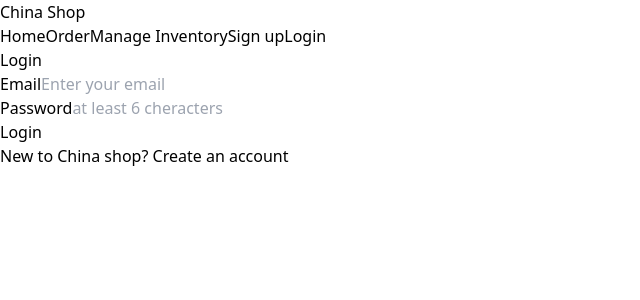
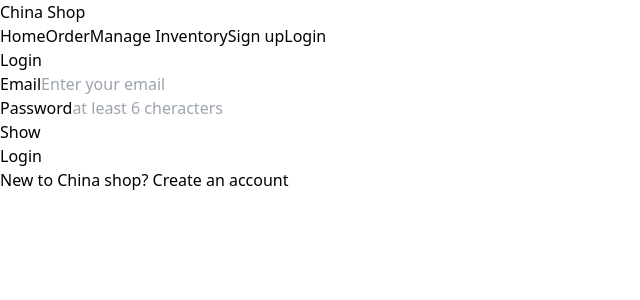
Before and after one commit to mehedi-hasan16/online-shopping, a React (Vite) app: page /login in a window 1280 px wide. Shown: the top 300 px of the page, without its empty margins (0-640 px from the left). Built offline with nearby package versions, Linux system fonts and the light colour scheme; no server answers.

Commit message:
added show/hide pass

```diff
--- a/src/components/Login/Login.jsx
+++ b/src/components/Login/Login.jsx
@@ -1,8 +1,9 @@
-import React, { useContext } from 'react';
+import React, { useContext, useState } from 'react';
 import { AuthContext } from '../../providers/AuthProvider';
 import { Link, useLocation, useNavigate } from 'react-router-dom';
 
 const Login = () => {
+  const [show, setShow] = useState(false)
   const {userLogin} = useContext(AuthContext);
   const navigate= useNavigate();
   const location = useLocation();
@@ -27,6 +28,7 @@ const Login = () => {
     })
 
   }
+
     return (
         <div className="w-[500px] border flex flex-col justify-center items-center mx-auto rounded-lg mt-5">
       <h2 className="text-4xl font-semibold my-5">Login</h2>
@@ -42,16 +44,17 @@ const Login = () => {
             required
           />
         </div>
-        <div className="mb-4">
+        <div className="mb-4 relative">
           <label htmlFor="password" className="block">Password</label>
           <input
             className="w-96 h-12 border rounded px-2"
-            type="password"
+            type={show?'text':'password'}
             name="password"
             id="password"
             placeholder="at least 6 cheracters"
             required
           />
+          <p className='absolute right-3 bottom-3 cursor-pointer' onClick={()=>setShow(!show)}>{show?<span>Hide</span>:<span>Show</span>}</p>
         </div>
         <div className="mb-4">
           <button className="w-96 h-12 border rounded bg-yellow-100">Login</button>
```
